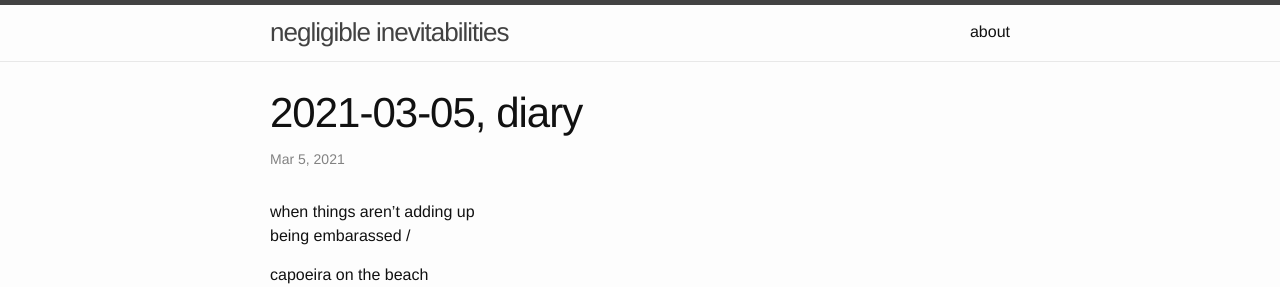
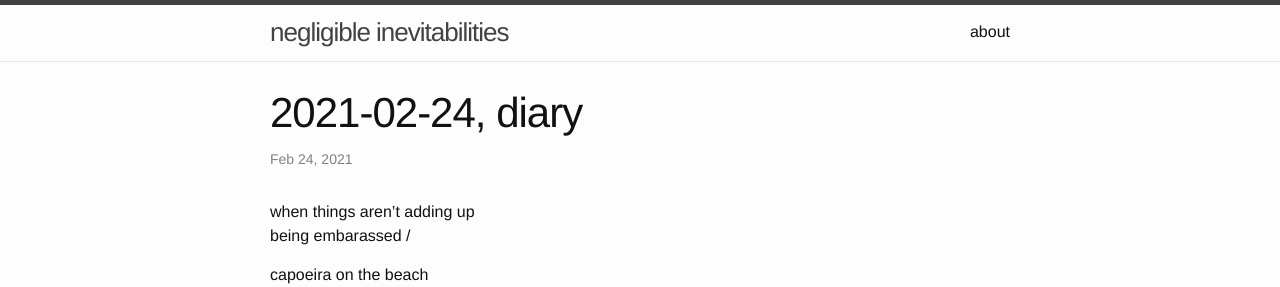
Before and after one commit to jamalgaddis/jamalgaddis.github.io, a Jekyll site: the page built from _posts/2021-02-24-diary.markdown, in a window 1280 px wide. Shown: the top 287 px of the page. Built offline with Jekyll 4.4.1, drawn with Linux system fonts in a browser that asks for light colours.

Commit message:
Update and rename 2021-03-05-diary.markdown to 2021-02-24-diary.markdown

```diff
--- a/_posts/2021-03-05-diary.markdown
+++ b/_posts/2021-02-24-diary.markdown
@@ -1,7 +1,7 @@
 ---
 layout: post
-title:  "2021-03-05, diary"
-date:   2021-03-05
+title:  "2021-02-24, diary"
+date:   2021-02-24
 description: "i dont know"
 categories: up there
 ---
```
